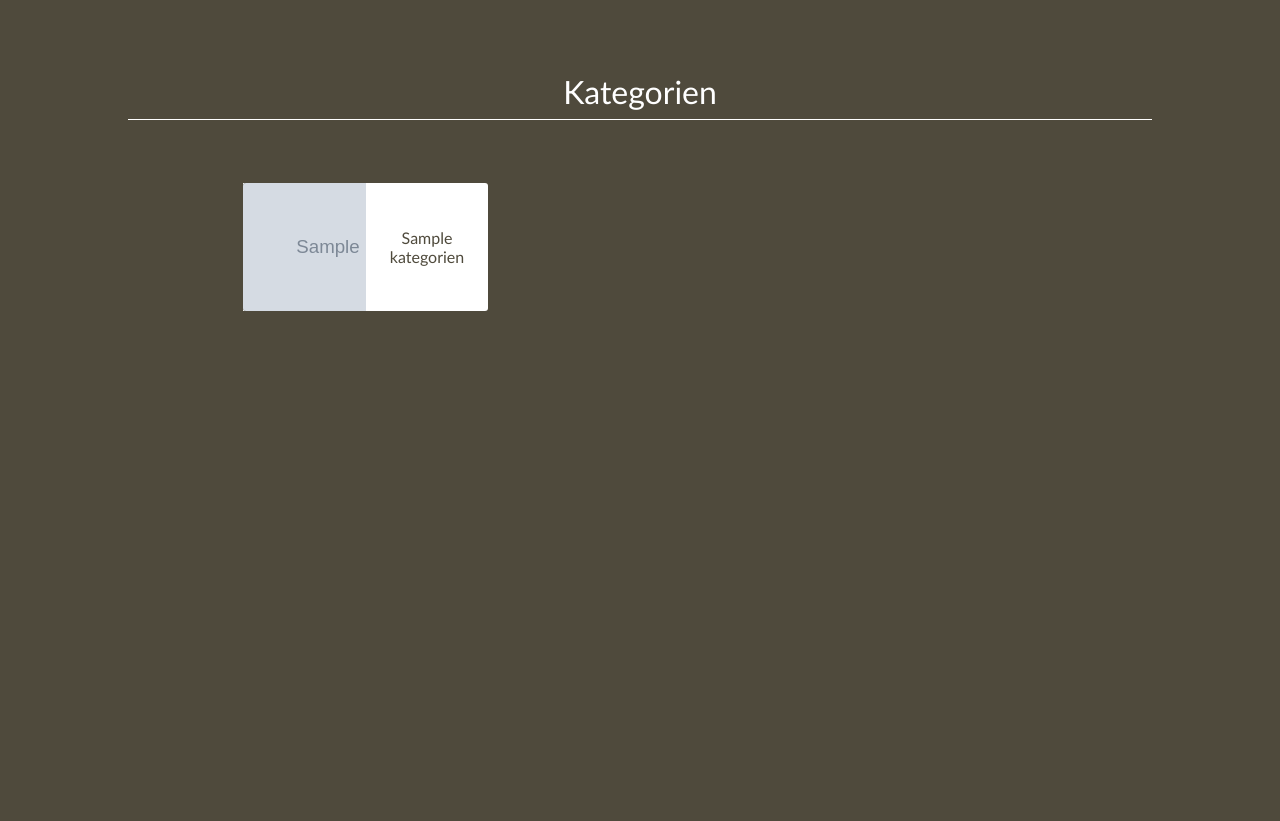
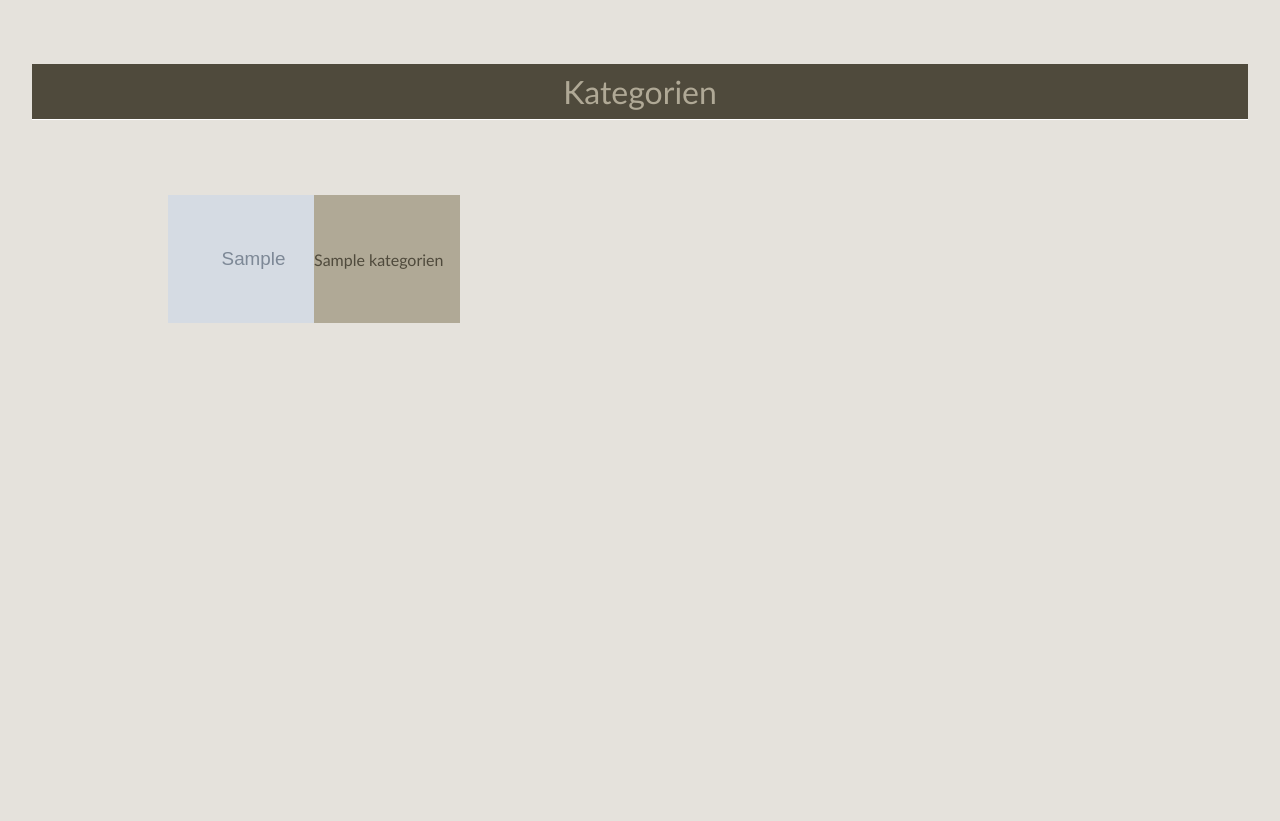
Before and after one commit to JulianFink01/DigitalMenu, a PHP site: template frontend/views/frontend.tpl.php in a window 1280 px wide. Before the commit the page ends 311 px from the top, so only its background shows below. Run offline with PHP 8.4, Linux system fonts and the light colour scheme; the template is opened without the code that fills it: most values are stand-ins (such as "Sample title", 1, 10 or a date in 2020); grey boxes marked "Sample" are stand-in pictures.

Commit message:
Signed-off-by: etleli <eliasetl7@gmail.com>

```diff
--- a/backend/views/addProdukt.tpl.php
+++ b/backend/views/addProdukt.tpl.php
@@ -1,6 +1,3 @@
-<?php if(!isset($_SESSION["loggedIn"])){
-    header('Location: index.php?aktion=login');}
-    ?>
 <form class="popup"  enctype="multipart/form-data" id="addProdukt" method="post" action="index.php?aktion=saveProdukt">
     <img src="images/close.png" id="close" title="Popup schließen" onclick="showPopup('addProdukt')"/>
 
--- a/backend/views/login.tpl.php
+++ b/backend/views/login.tpl.php
@@ -18,10 +18,10 @@
 
       <div class="login-item">
 
-        <form id="login-form" method="post" action="index.php?aktion=login">
+        <form id="login-form" method="post" action="index.php?aktion=login" >
           <legend>Administrationpanel</legend>
           <input type="text" placeholder="Benutzername" name="key" required>
-          <input type="password" placeholder="Passwort" name="passwd" required>
+          <input type="password" class="password" placeholder="Passwort" name="passwd" required>
           <input type="submit" name="Login" value="Login">
         </form>
 
--- a/frontend/styles/frontend.css
+++ b/frontend/styles/frontend.css
@@ -2,29 +2,32 @@
   padding: 0;
   margin: 0;
   box-sizing: border-box;
-  background-color: #4f4a3c;
+  background-color: #e5e2dc;
   font-family: Calibri, sans-serif; }
   html #content, * #content {
-    width: 80%;
+    width: 95%;
     height: 80%;
     transform: translateY(10%);
     margin: auto; }
     html #content legend, * #content legend {
       padding: 0.5em;
-      border-bottom: 1px solid white; }
+      border-bottom: 1px solid white;
+      background-color: #4f4a3c; }
       html #content legend h1, * #content legend h1 {
         text-align: center;
-        color: white;
+        color: #b0a996;
         font-size: 2em;
         font-weight: normal;
-        margin: auto; }
+        margin: auto;
+        background-color: #4f4a3c; }
       html #content legend img, * #content legend img {
         height: 1.2em;
         cursor: pointer;
         margin: auto;
         float: right;
         position: relative;
-        margin-right: 3%; }
+        margin-right: 3%;
+        background-color: #4f4a3c; }
         html #content legend img:nth-child(1), * #content legend img:nth-child(1) {
           margin-right: 0; }
       html #content legend #back, * #content legend #back {
@@ -49,7 +52,7 @@
   bottom: 10%;
   margin: auto;
   border: 0.5px solid white;
-  border-radius: 4px; }
+  border-radius: 0px; }
   .popup #close {
     position: absolute;
     right: 1em;
@@ -74,8 +77,8 @@
     .popup .flex .input {
       height: 10%;
       width: 85%;
-      border-top-right-radius: 3px;
-      border-bottom-right-radius: 3px;
+      border-top-right-radius: 0px;
+      border-bottom-right-radius: 0px;
       border: 1px solid white;
       padding-left: 5%;
       color: white; }
@@ -86,9 +89,9 @@
       display: flex;
       align-items: center;
       background-color: white;
-      border-top-left-radius: 3px;
-      border-bottom-left-radius: 3px;
-      color: #4f4a3c;
+      border-top-left-radius: 0px;
+      border-bottom-left-radius: 0px;
+      color: white;
       font-size: 1em; }
     .popup .flex .popup-icon {
       height: 50%;
@@ -96,7 +99,7 @@
       text-align: center;
       display: flex;
       align-items: center;
-      background: #4f4a3c;
+      background: white;
       font-size: 1em;
       text-align: center !important; }
       .popup .flex .popup-icon img {
@@ -106,9 +109,9 @@
     .popup .flex .submit {
       flex: 0 1000%;
       height: 10%;
-      color: #4f4a3c;
+      color: white;
       background-color: white;
-      border-radius: 3px;
+      border-radius: 0px;
       border: 1px solid white;
       cursor: pointer; }
 
@@ -125,12 +128,12 @@
   flex-wrap: wrap; }
   .kategories .kategorie {
     transition: 0.3s all ease-in;
-    border-radius: 3px;
+    border-radius: 0px;
     cursor: pointer;
     width: 30%;
     margin: 1.5%;
     height: 20%;
-    background-color: white;
+    background-color: #b0a996;
     display: flex;
     flex-wrap: wrap;
     align-items: center; }
@@ -143,10 +146,13 @@
       width: 50%;
       background-color: inherit;
       overflow: hidden;
-      text-align: center; }
+      text-align: left; }
       .kategories .kategorie label img {
-        border-top-left-radius: 3px;
-        border-bottom-left-radius: 3px;
+        border-top-left-radius: 0px;
+        border-bottom-left-radius: 0px;
+        border-right-width: 6px;
+        border-right-color: #4f4a3c;
+        border-right-style: solid;
         cursor: inherit;
         height: 100% !important;
         overflow: hidden;
--- a/frontend/styles/frontend.scss
+++ b/frontend/styles/frontend.scss
@@ -1,25 +1,27 @@
 $brown: rgb(79,74,60);
+$lightBrown: rgb(176, 169, 150);
 
 
 html, *{
   padding: 0;
   margin: 0;
   box-sizing: border-box;
-  background-color: $brown;
+  background-color: rgb(229, 226, 220);
   font-family: Calibri, sans-serif;
 
   #content{
-      width: 80%;
+      width: 95%;
       height: 80%;
       transform: translateY(10%);
       margin: auto;
       legend{
         h1{
           text-align: center;
-          color: white;
+          color: $lightBrown;
           font-size: 2em;
           font-weight: normal;
           margin: auto;
+            background-color: $brown;
         }
         img{
           height: 1.2em;
@@ -32,12 +34,14 @@
             margin-right:0;
             }
 
+            background-color: $brown;
         }
         #back{
               float: left !important;
         }
         padding: 0.5em;
         border-bottom: 1px solid white;
+        background-color: $brown;
       }
   }
 }
@@ -61,7 +65,7 @@
   bottom: 10%;
   margin: auto;
   border: 0.5px solid white;
-  border-radius: 4px;
+  border-radius: 0px;
   #close{
     position: absolute;
     right:1em;
@@ -92,8 +96,8 @@
     .input{
       height: 10%;
       width: 85%;
-      border-top-right-radius: 3px;
-      border-bottom-right-radius: 3px;
+      border-top-right-radius: 0px;
+      border-bottom-right-radius: 0px;
       border: 1px solid white;
       padding-left: 5%;
       color: white;
@@ -106,9 +110,9 @@
       display: flex;
       align-items: center;
       background-color: white;
-      border-top-left-radius: 3px;
-      border-bottom-left-radius: 3px;
-      color: $brown;
+      border-top-left-radius: 0px;
+      border-bottom-left-radius: 0px;
+      color: white;
       font-size: 1em;
     }
     .popup-icon{
@@ -117,7 +121,7 @@
       text-align: center;
       display: flex;
       align-items: center;
-      background: $brown;
+      background: white;
       font-size: 1em;
       text-align: center !important;
       img{
@@ -129,9 +133,9 @@
     .submit{
       flex: 0 1000%;
       height: 10%;
-      color: $brown;
+      color: white;
       background-color: white;
-      border-radius: 3px;
+      border-radius: 0px;
       border: 1px solid white;
       cursor: pointer;
     }
@@ -151,7 +155,7 @@
     flex-wrap: wrap;
   .kategorie{
     transition: 0.3s all ease-in;
-    border-radius: 3px;
+    border-radius: 0px;
     cursor: pointer;
     &:hover{
       -webkit-box-shadow: 0px 0px 27px -6px rgba(0,0,0,0.75);
@@ -161,7 +165,7 @@
     width: 30%;
     margin: 1.5%;
     height: 20%;
-    background-color: white;
+    background-color: $lightBrown;
     display: flex;
     flex-wrap: wrap;
     align-items: center;
@@ -170,10 +174,13 @@
       width: 50%;
       background-color: inherit;
       overflow: hidden;
-      text-align: center;
+      text-align: left;
       img{
-        border-top-left-radius: 3px;
-        border-bottom-left-radius: 3px;
+        border-top-left-radius: 0px;
+        border-bottom-left-radius: 0px;
+        border-right-width: 6px;
+        border-right-color: $brown;
+        border-right-style: solid;
         cursor: inherit;
         height: 100% !important;
         overflow: hidden;
```
Also changed, not shown: backend/controller.php (+8 -5 lines), 1 other file.
